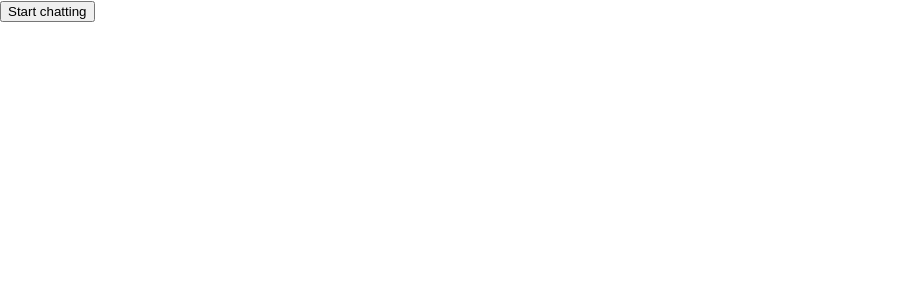
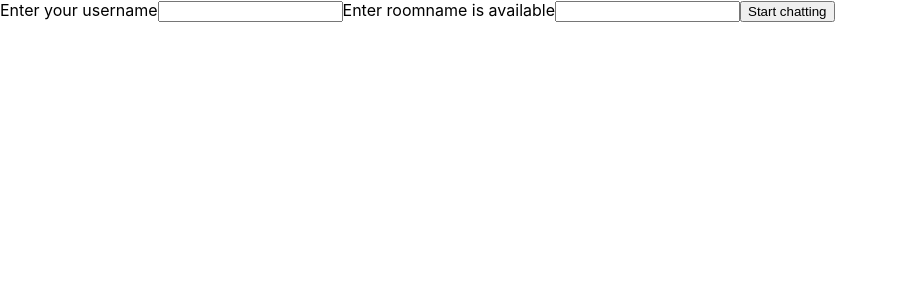
Before and after one commit to samd1904/String-FE, a Vue app: page / in a window 1280 px wide. Shown: the top 300 px of the page, without its empty margins (0-898 px from the left). Built offline with nearby package versions, Linux system fonts and the light colour scheme; no server answers.

Commit message:
Socket rooms implemented

```diff
--- a/src/App.vue
+++ b/src/App.vue
@@ -1,4 +1,3 @@
-
 <template>
   <div>
     <component :is="activeComp" v-model="activeComp" @start-chatting="startChatting"></component>
@@ -6,6 +5,8 @@
 </template>
 
 <script>
+import { socket } from '@/socket.js'
+
 export default {
   name: 'App',
   data() {
@@ -13,16 +14,32 @@
       activeComp: 'home'
     }
   },
-    emits:[
+  emits: [
     "start-chatting"
   ],
   methods: {
-      startChatting(){
-        this.activeComp="chat-window"
+    generateNewRoomId() {
+      let roomId = '', length = 5;
+      const characters = 'ABCDEFGHIJKLMNOPQRSTUVWXYZabcdefghijklmnopqrstuvwxyz0123456789';
+      const charactersLength = characters.length;
+      let counter = 0;
+      while (counter < length) {
+        roomId += characters.charAt(Math.floor(Math.random() * charactersLength));
+        counter += 1;
       }
+      return roomId;
+    },
+
+    startChatting(username, roomId) {
+      if (!roomId) {
+        roomId = this.generateNewRoomId();
+      }
+      socket.auth = { username, roomId };
+      socket.connect();
+      this.activeComp = "chat-window"
+    },
   },
 }
 </script>
 
-<style>
-</style>
+<style></style>
--- a/src/components/Home.vue
+++ b/src/components/Home.vue
@@ -1,13 +1,24 @@
 <template>
   <div>
+    <label for="">Enter your username</label>
+    <input type="text" v-model="username">
+
+    <label for="">Enter roomname is available</label>
+    <input type="text" v-model="roomId">
     <button v-on:click="startChatting">Start chatting</button>
   </div>
 </template>
 <script>
 export default {
+  data() {
+    return {
+      username: "",
+      roomId: ""
+    }
+  },
   methods: {
     startChatting() {
-      this.$emit('start-chatting');
+      this.$emit('start-chatting', this.username, this.roomId);
     }
   },
 }
--- a/src/components/chatWindow.vue
+++ b/src/components/chatWindow.vue
@@ -1,15 +1,20 @@
 <template>
+  <div>
+    <h4>{{ roomText }}</h4>
+    <h4>{{ connectionText }}</h4>
     <ul id="messages">
       <li v-for="(event, index) in chatEvents" :key="index">{{ event }}</li>
     </ul>
     <form id="form" v-on:submit.prevent>
       <input id="input" placeholder="Your message here!" v-model="msg" />
-    <button type="submit"  v-on:click="sendMessage">Send</button>
+      <button type="submit" v-on:click="sendMessage">Send</button>
     </form>
+  </div>
+
 </template>
 
 <script>
-import { ref } from 'vue';
+import { ref, computed } from 'vue';
 import { state, socket } from '@/socket.js';
 
 export default {
@@ -18,22 +23,33 @@ export default {
   data() {
     return {
       msg: "",
-      connected: state.connected,
-      chatEvents: state.chatEvents,
+    }
+  },
+
+  computed: {
+    roomText() {
+      return `Room Id: ${state.roomId}`;
+    },
+    connectionText() {
+      return `Connected: ${state.connected}`;
+    },
+    chatEvents() {
+      return state.chatEvents;
     }
   },
 
   methods: {
     sendMessage() {
+      console.log("send pressed")
       if (this.msg.trim()) {
         // Emit the chat message
-        socket.emit('chat message', this.msg);
+        socket.emit('chat message', { msg: this.msg, to: state.roomId });
         // Clear the input field after sending the message
         this.msg = '';
       }
     }
   }
-};
+}
 </script>
 
 <style>
@@ -84,7 +100,7 @@ body {
   padding: 0;
 }
 
-#messages>li {
-  padding: 0.5rem 1rem;
-}
+/*#messages>li {*/
+/*  padding: 0.5rem 1rem;*/
+/*}*/
 </style>
--- a/src/socket.js
+++ b/src/socket.js
@@ -3,30 +3,35 @@ import { io } from "socket.io-client";
 
 export const state = reactive({
   connected: false,
-  fooEvents: [],
-  barEvents: [],
-  chatEvents: []
+  chatEvents: [],
+  roomId: "",
 });
 
 // "undefined" means the URL will be computed from the `window.location` object
 const URL = "http://localhost:3000/";
 
-export const socket = io(URL);
+export const socket = io(URL, {autoConnect: false});
 
 socket.on("connect", () => {
+  console.log("recieved connection event")
   state.connected = true;
+});
+
+socket.on("room connected", (...args) => {
+  console.log(args)
+  state.roomId = args[0]
+  state.connected = true;
+  console.log("recieved connection event in room connected")
 });
 
 socket.on("disconnect", () => {
   state.connected = false;
 });
 
-socket.on("foo", (...args) => {
-  state.fooEvents.push(args);
-});
-
-socket.on("bar", (...args) => {
-  state.barEvents.push(args);
+socket.on("connect_error", (err) => {
+  if(err.message === "invalid username"){
+    alert("socket connection failed: Username is not valid!")
+  }
 });
 
 socket.on("chat message", (...args) => {
```
Lines whose indentation alone changed are shown as unchanged.
